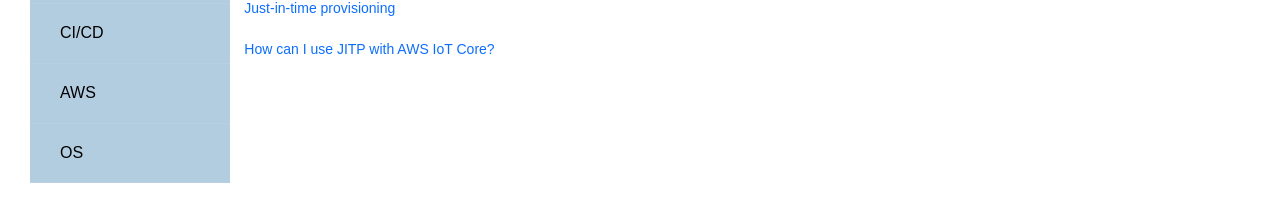
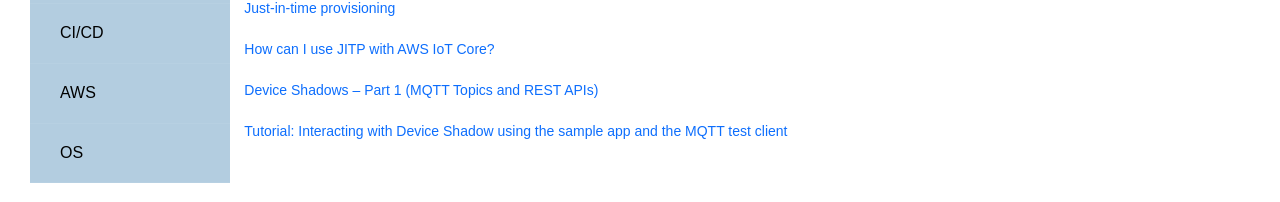
Before and after one commit to dmitriyokhrimenko/my-links, a React (Create React App) app: page /categories/aws in a window 1280 px wide. Shown: the part 471-673 px from the top of the page. Built offline with nearby package versions, Linux system fonts and the light colour scheme.

Commit message:
feat(data): add device shadows links

```diff
--- a/src/data-stub.js
+++ b/src/data-stub.js
@@ -242,6 +242,16 @@ export const data = {
                         description: "How can I use JITP with AWS IoT Core?",
                         url: "https://aws.amazon.com/ru/premiumsupport/knowledge-center/aws-iot-core-jitp-setup/",
                     },
+                    {
+                        title: "Device Shadows – Part 1 (MQTT Topics and REST APIs)",
+                        description: "Device Shadows – Part 1 (MQTT Topics and REST APIs) - important thing",
+                        url: "https://iotbytes.wordpress.com/device-shadows-part-1-basics/",
+                    },
+                    {
+                        title: "Tutorial: Interacting with Device Shadow using the sample app and the MQTT test client",
+                        description: "Tutorial: Interacting with Device Shadow using the sample app and the MQTT test client",
+                        url: "https://docs.amazonaws.cn/en_us/iot/latest/developerguide/interact-lights-device-shadows.html",
+                    },
                 ],
             },
         },
```
